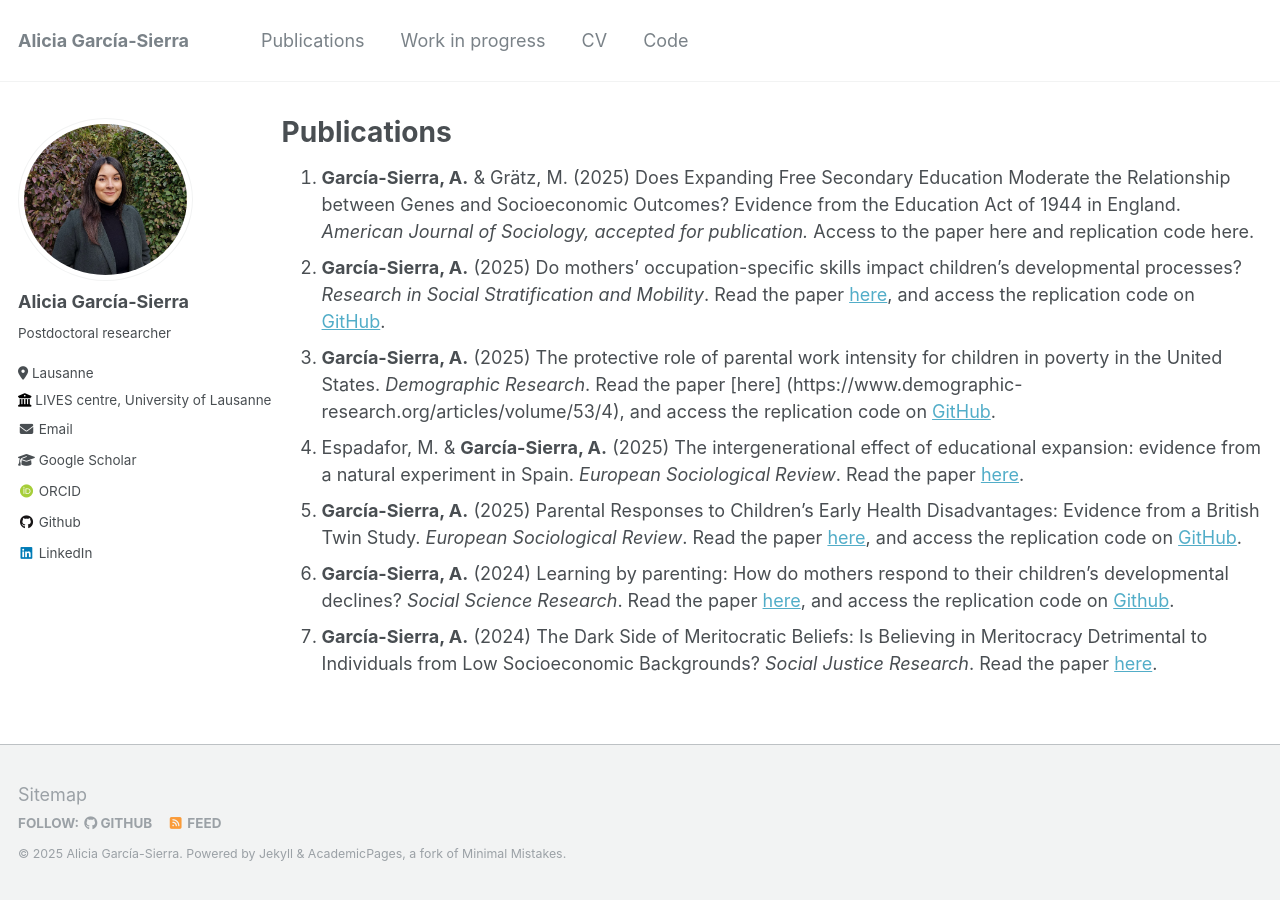
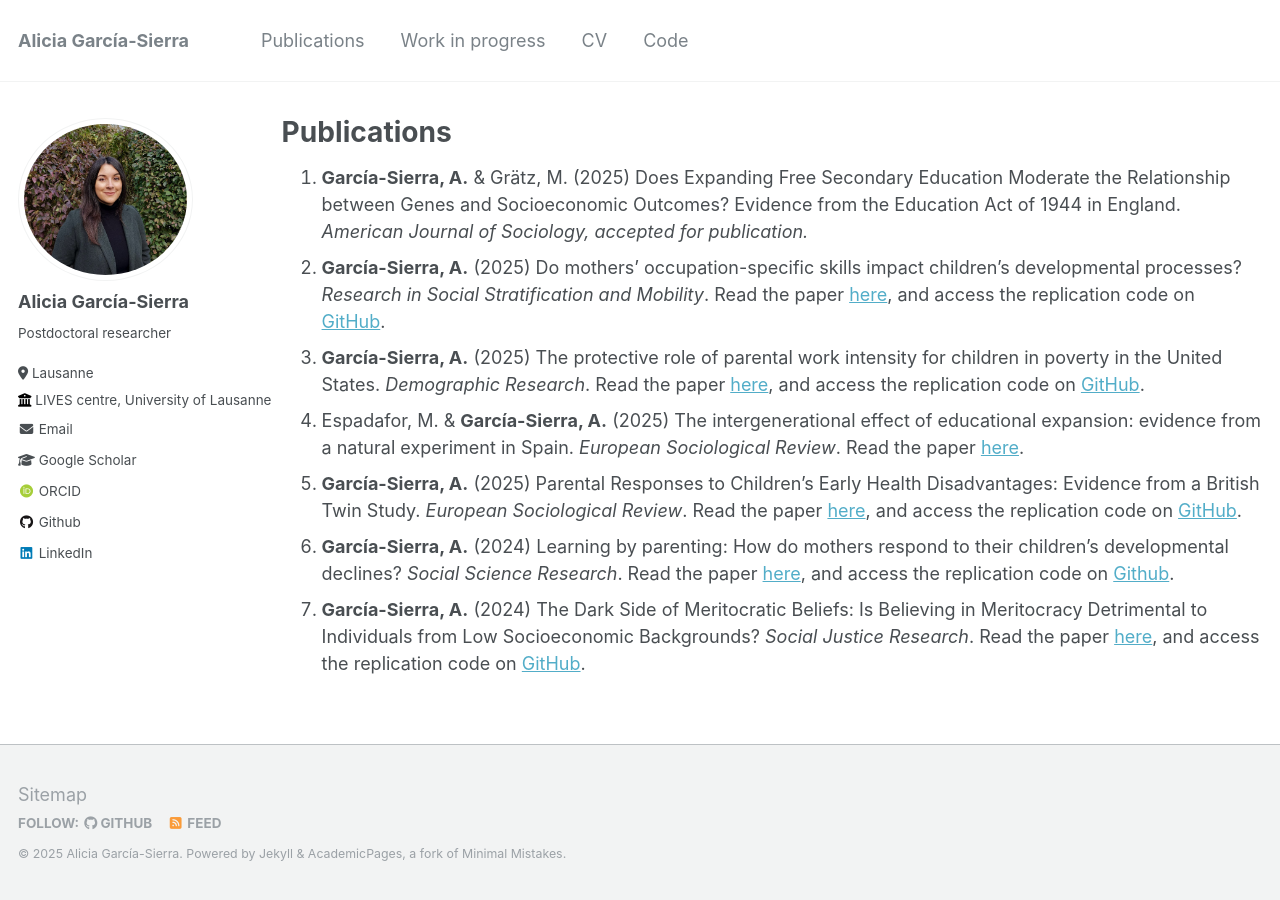
Before and after one commit to aliciagarciasierra/aliciagarciasierra.github.io, a Jekyll site: the page built from _pages/publications.md, in a window 1280 px wide. Built offline with Jekyll 4.4.1, drawn with Linux system fonts in a browser that asks for light colours; some web fonts are replaced.

Commit message:
Update publications.md

```diff
--- a/_pages/publications.md
+++ b/_pages/publications.md
@@ -5,10 +5,10 @@ permalink: /publications/
 author_profile: true
 ---
 
-1. **García-Sierra, A.** & Grätz, M. (2025) Does Expanding Free Secondary Education Moderate the Relationship between Genes and Socioeconomic Outcomes? Evidence from the Education Act of 1944 in England. _American Journal of Sociology, accepted for publication._ Access to the paper here and replication code here.
+1. **García-Sierra, A.** & Grätz, M. (2025) Does Expanding Free Secondary Education Moderate the Relationship between Genes and Socioeconomic Outcomes? Evidence from the Education Act of 1944 in England. _American Journal of Sociology, accepted for publication._
 2. **García-Sierra, A.** (2025) Do mothers’ occupation-specific skills impact children’s developmental processes? _Research in Social Stratification and Mobility_. Read the paper [here](https://www.sciencedirect.com/science/article/pii/S0276562425000939), and access the replication code on [GitHub](https://github.com/aliciagarciasierra/MOTHERS_SKILLS).
-3. **García-Sierra, A.** (2025) The protective role of parental work intensity for children in poverty in the United States. _Demographic Research_. Read the paper [here] (https://www.demographic-research.org/articles/volume/53/4), and access the replication code on [GitHub](https://github.com/aliciagarciasierra/Parental_Work_Intensity).
+3. **García-Sierra, A.** (2025) The protective role of parental work intensity for children in poverty in the United States. _Demographic Research_. Read the paper [here](https://www.demographic-research.org/articles/volume/53/4), and access the replication code on [GitHub](https://github.com/aliciagarciasierra/Parental_Work_Intensity).
 4. Espadafor, M. & **García-Sierra, A.** (2025) The intergenerational effect of educational expansion: evidence from a natural experiment in Spain. _European Sociological Review_. Read the paper [here](https://academic.oup.com/esr/article/41/5/706/8107684).
 5. **García-Sierra, A.** (2025) Parental Responses to Children’s Early Health Disadvantages: Evidence from a British Twin Study. _European Sociological Review_. Read the paper [here](https://academic.oup.com/esr/article/41/1/97/7631266), and access the replication code on [GitHub](https://github.com/aliciagarciasierra/PARENTAL_RESPONSES_ESR).
 6. **García-Sierra, A.** (2024) Learning by parenting: How do mothers respond to their children’s developmental declines? _Social Science Research_. Read the paper [here](https://www.sciencedirect.com/science/article/pii/S0049089X24000103), and access the replication code on [Github](https://github.com/aliciagarciasierra/LearningbyParenting/tree/main).
-7. **García-Sierra, A.** (2024) The Dark Side of Meritocratic Beliefs: Is Believing in Meritocracy Detrimental to Individuals from Low Socioeconomic Backgrounds? _Social Justice Research_. Read the paper [here](https://link.springer.com/article/10.1007/s11211-023-00413-x).
+7. **García-Sierra, A.** (2024) The Dark Side of Meritocratic Beliefs: Is Believing in Meritocracy Detrimental to Individuals from Low Socioeconomic Backgrounds? _Social Justice Research_. Read the paper [here](https://link.springer.com/article/10.1007/s11211-023-00413-x), and access the replication code on [GitHub](https://github.com/aliciagarciasierra/TheDarkSideofMeritocraticBeliefs/tree/main).
```
